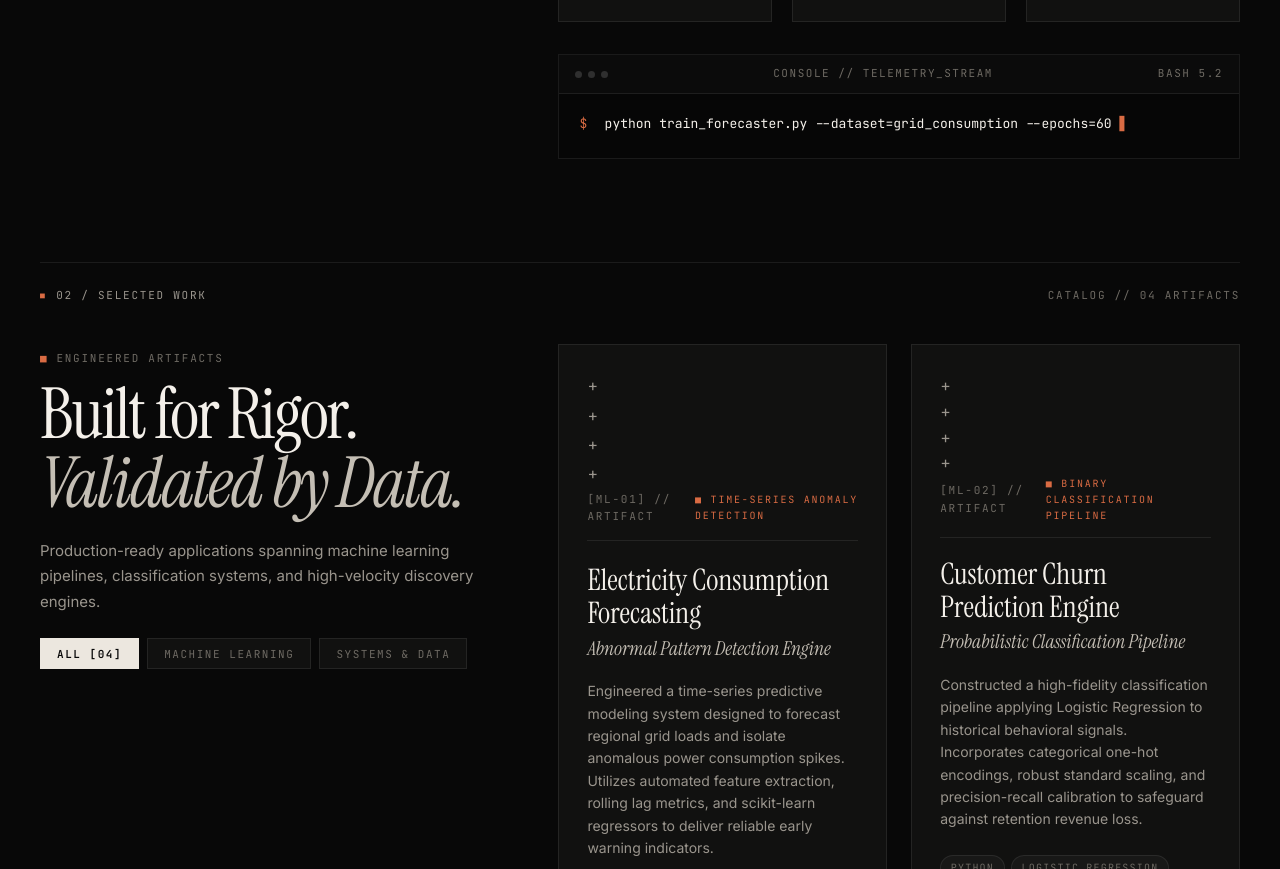
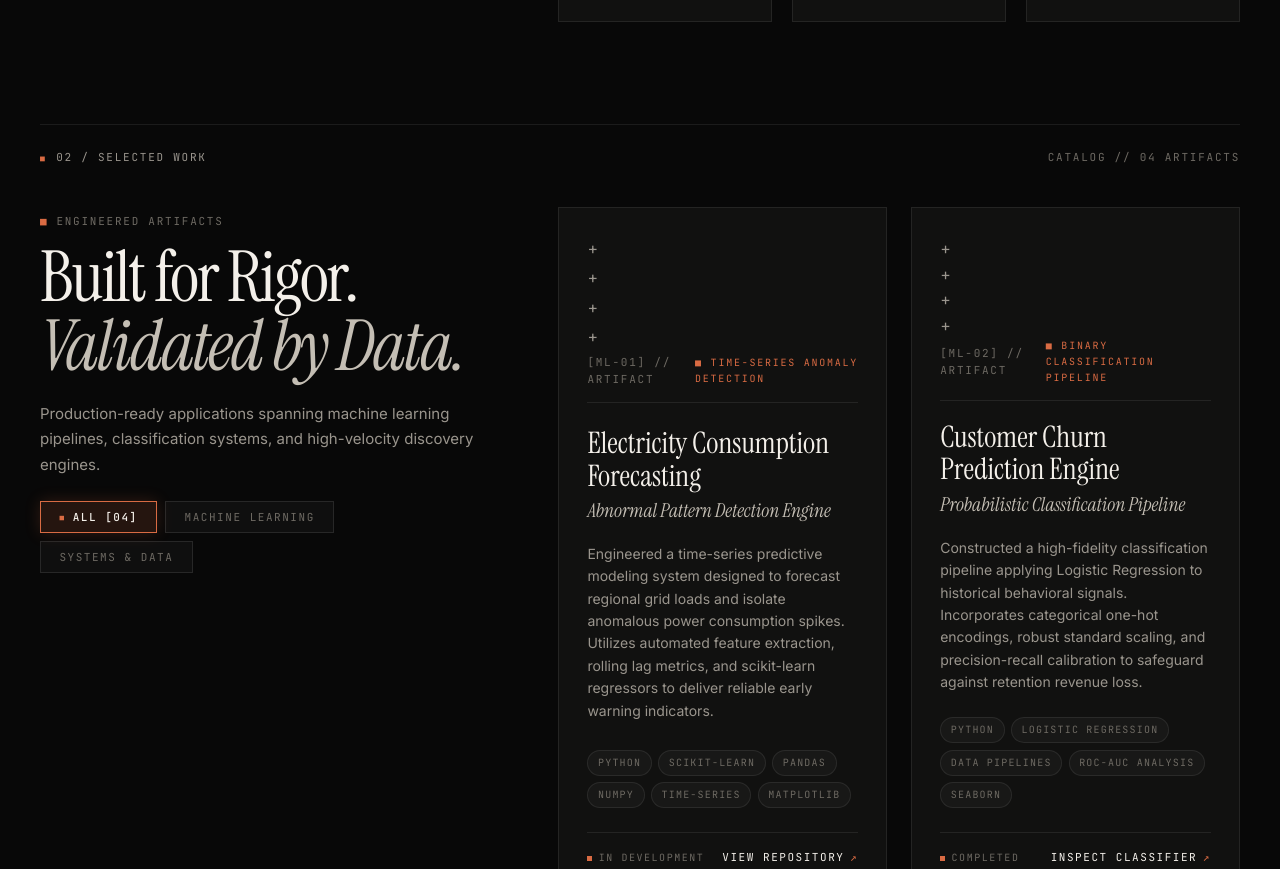
Before and after one commit to Haseebjahangir26/jeiji.tech, a website built with Vite: page index.html in a window 1280 px wide. Shown: the part 1590-2459 px from the top of the page. Built offline with nearby package versions, Linux system fonts and the light colour scheme; some packages are replaced by stand-ins of ours.

Commit message:
refactor: remove developer console and fix active filter button contrast

```diff
--- a/index.html
+++ b/index.html
@@ -236,24 +236,6 @@
                 <p class="principle-box__text">
                   Targeting international opportunities in AI/ML engineering, high-throughput backend systems, and research.
                 </p>
-              </div>
-            </div>
-
-            <!-- Blueprint Developer Terminal -->
-            <div class="blueprint-terminal" aria-label="Interactive developer workflow simulation">
-              <div class="blueprint-terminal__header">
-                <div class="blueprint-terminal__dots">
-                  <span class="blueprint-terminal__dot"></span>
-                  <span class="blueprint-terminal__dot"></span>
-                  <span class="blueprint-terminal__dot"></span>
-                </div>
-                <span>CONSOLE // TELEMETRY_STREAM</span>
-                <span>BASH 5.2</span>
-              </div>
-              <div class="blueprint-terminal__body">
-                <span class="blueprint-terminal__prompt">$</span>
-                <span class="blueprint-terminal__text" id="terminal-text">python train_forecaster.py --dataset=grid_consumption</span>
-                <span class="blueprint-terminal__cursor">▋</span>
               </div>
             </div>
           </div>
--- a/src/data/portfolio.js
+++ b/src/data/portfolio.js
@@ -165,13 +165,3 @@ export const education = {
     },
   ],
 };
-
-export const terminalCommands = [
-  "python train_forecaster.py --dataset=grid_consumption --epochs=60",
-  "python -m evaluation.evaluate_churn --roc-auc --confusion-matrix",
-  "git commit -m 'feat(halftone): high-density grain dispersion and scroll dissolution'",
-  "npm run build && vite preview --port 3000",
-  "python -c 'import torch; print(f\"CUDA Enabled: {torch.cuda.is_available()}\")'",
-  "jupyter lab --no-browser --port=8888",
-  "curl -X GET https://jeiji.tech/api/v1/health | jq .status",
-];
--- a/src/js/main.js
+++ b/src/js/main.js
@@ -16,7 +16,6 @@ import {
   projects,
   skillsGrouped,
   education,
-  terminalCommands,
 } from '../data/portfolio.js';
 
 // ============================================================
@@ -307,16 +306,7 @@ function initProjectFilters() {
 }
 
 // ============================================================
-// 6. Developer Terminal (Clean Static Display)
-// ============================================================
-function initTerminal() {
-  const el = document.getElementById('terminal-text');
-  if (!el) return;
-  el.textContent = terminalCommands[0] || 'python train_forecaster.py --dataset=grid_consumption';
-}
-
-// ============================================================
-// 7. Academic Foundation & Coursework + Skills Accordions
+// 6. Academic Foundation & Coursework + Skills Accordions
 // ============================================================
 function renderAcademicDetails() {
   const courseContainer = document.getElementById('course-list-container');
@@ -410,7 +400,6 @@ function init() {
   renderHeroStats();
   renderProjects();
   initProjectFilters();
-  initTerminal();
   renderAcademicDetails();
   initAccordions();
   initEmailCopy();
--- a/src/styles/index.css
+++ b/src/styles/index.css
@@ -924,25 +924,40 @@ button:hover .arrow-nudge {
   font-size: 11px;
   text-transform: uppercase;
   letter-spacing: 0.14em;
-  padding: 0.45rem 1rem;
-  background: var(--bg-surface);
-  border: var(--border-hairline);
+  padding: 0.5rem 1.15rem;
+  background: rgba(255, 255, 255, 0.03);
+  border: 1px solid rgba(255, 255, 255, 0.1);
   border-radius: 0px; /* Sharp 0px corners */
   color: var(--text-mono);
   cursor: pointer;
   transition: all var(--transition-fast);
+  display: inline-flex;
+  align-items: center;
+  gap: 0.45rem;
+  user-select: none;
 }
 
 .filter-btn:hover {
   color: var(--text-primary);
-  border-color: rgba(255, 255, 255, 0.2);
-}
-
-.filter-btn--active {
-  background: var(--bg-cream);
-  color: var(--text-cream-dark);
-  border-color: var(--bg-cream);
-  font-weight: 600;
+  border-color: rgba(255, 255, 255, 0.25);
+  background: rgba(255, 255, 255, 0.06);
+}
+
+/* Active State: Refined dark accent with terracotta highlight — No blinding white glare */
+.filter-btn.filter-btn--active,
+.filter-btn.filter-btn--active:hover,
+.filter-btn.filter-btn--active:focus {
+  background: rgba(217, 107, 67, 0.14) !important;
+  color: var(--text-primary) !important;
+  border-color: var(--accent-orange) !important;
+  box-shadow: 0 0 16px rgba(217, 107, 67, 0.2);
+  font-weight: 500;
+}
+
+.filter-btn.filter-btn--active::before {
+  content: '■';
+  color: var(--accent-orange);
+  font-size: 7.5px;
 }
 
 /* 2-Column Sharp-Cornered Project Cards */
@@ -1191,69 +1206,7 @@ button:hover .arrow-nudge {
   line-height: 1.5;
 }
 
-/* Interactive Developer Terminal */
-.blueprint-terminal {
-  background: #060606;
-  border: var(--border-hairline);
-  border-radius: 0px;
-  font-family: var(--font-mono);
-  margin-top: 2rem;
-  overflow: hidden;
-}
-
-.blueprint-terminal__header {
-  display: flex;
-  justify-content: space-between;
-  align-items: center;
-  border-bottom: var(--border-hairline);
-  padding: 0.65rem 1rem;
-  background: rgba(255, 255, 255, 0.02);
-  font-size: 11px;
-  text-transform: uppercase;
-  letter-spacing: 0.14em;
-  color: var(--text-mono);
-}
-
-.blueprint-terminal__dots {
-  display: flex;
-  gap: 6px;
-}
-
-.blueprint-terminal__dot {
-  width: 7px;
-  height: 7px;
-  border-radius: 50%;
-  background: rgba(255, 255, 255, 0.15);
-}
-
-.blueprint-terminal__body {
-  padding: 1.25rem;
-  font-size: 13px;
-  line-height: 1.6;
-  color: var(--text-body);
-  min-height: 64px;
-}
-
-.blueprint-terminal__prompt {
-  color: var(--accent-orange);
-  margin-right: 0.6rem;
-}
-
-.blueprint-terminal__text {
-  color: var(--text-primary);
-}
-
-.blueprint-terminal__cursor {
-  color: var(--accent-orange);
-  animation: cursor-blink 1s infinite;
-}
-
-@keyframes cursor-blink {
-  0%, 49% { opacity: 1; }
-  50%, 100% { opacity: 0; }
-}
-
-/* ---------- Section 04: Academic Foundation & Stack ---------- */
+/* ---------- Section 03: Academic Foundation & Stack ---------- */
 .degree-banner {
   background: var(--bg-surface);
   border: var(--border-hairline);
@@ -1916,32 +1869,6 @@ button:hover .arrow-nudge {
     line-height: 1.55;
   }
 
-  /* ---------- Developer Terminal on Mobile ---------- */
-  .blueprint-terminal {
-    margin-top: 1.5rem;
-    width: 100%;
-    max-width: 100%;
-    box-sizing: border-box;
-    overflow: hidden;
-  }
-
-  .blueprint-terminal__header {
-    padding: 0.55rem 0.85rem;
-    font-size: 9.5px;
-    letter-spacing: 0.1em;
-    flex-wrap: wrap;
-    gap: 0.35rem;
-  }
-
-  .blueprint-terminal__body {
-    padding: 1rem;
-    font-size: 12px;
-    line-height: 1.5;
-    word-break: break-all;
-    overflow-wrap: anywhere;
-    white-space: pre-wrap;
-  }
-
   /* ---------- Section 02: Projects (Clean 1-Column Mobile Grid) ---------- */
   .projects-filter-bar {
     display: flex;
```
